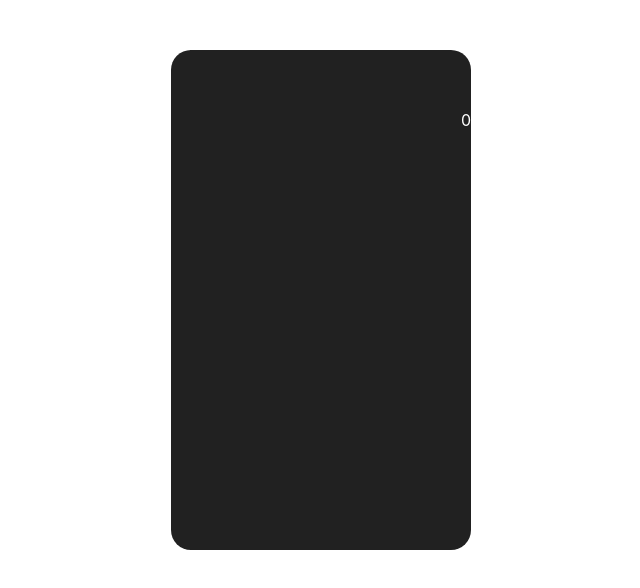
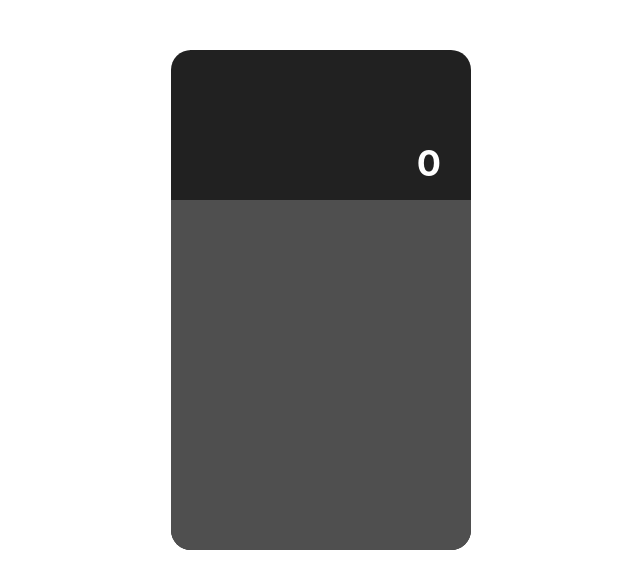
Before and after one commit to NelliBtn/React-Calculator, a JavaScript app: page / in a window 1280 px wide. Shown: the top 588 px of the page, without its empty margins (319-959 px from the left). Built offline with nearby package versions, Linux system fonts and the light colour scheme; the HTML template or start-up script is replaced by a standard one.

Commit message:
add styling

```diff
--- a/src/App.css
+++ b/src/App.css
@@ -3,4 +3,5 @@
   height: 500px;
   background-color: #212121;
   border-radius: 20px;
+  font-size: 36px;
 }
--- a/src/components/Buttons.css
+++ b/src/components/Buttons.css
@@ -0,0 +1,8 @@
+.buttons {
+  height: 350px;
+  width: 100%;
+  background-color: #4F4F4F;
+  background-color: #4F4F4F;
+  border-radius: 0 0 20px 20px;
+
+}
--- a/src/components/Screen.css
+++ b/src/components/Screen.css
@@ -1,8 +1,11 @@
 .screen {
-  width: 100%;
-  height: 140px;
+  width: 80%;
+  height: 120px;
+  padding: 5% 10%;
   color: white;
   display: flex;
   justify-content: flex-end;
-  align-items: center;
+  align-items: flex-end;
+  font-weight: bold;
+
 }
```
